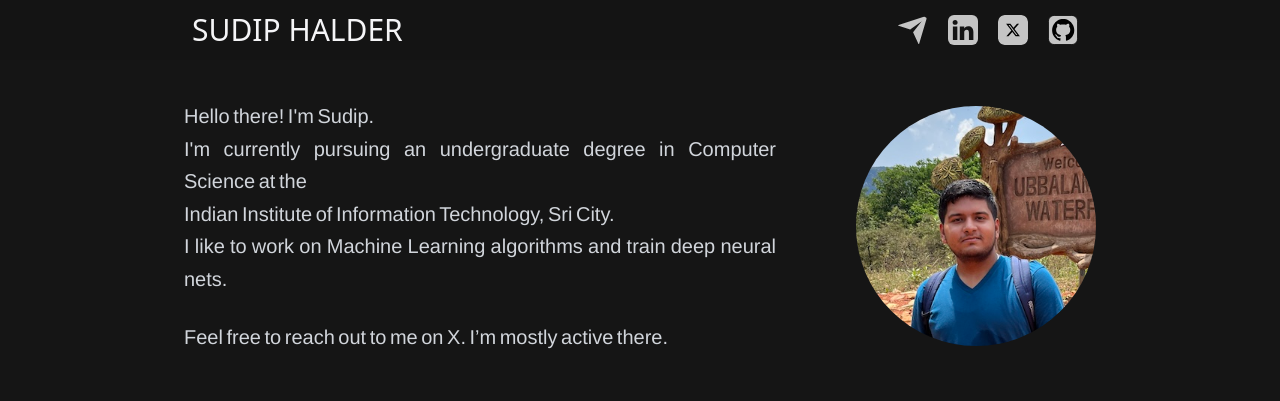
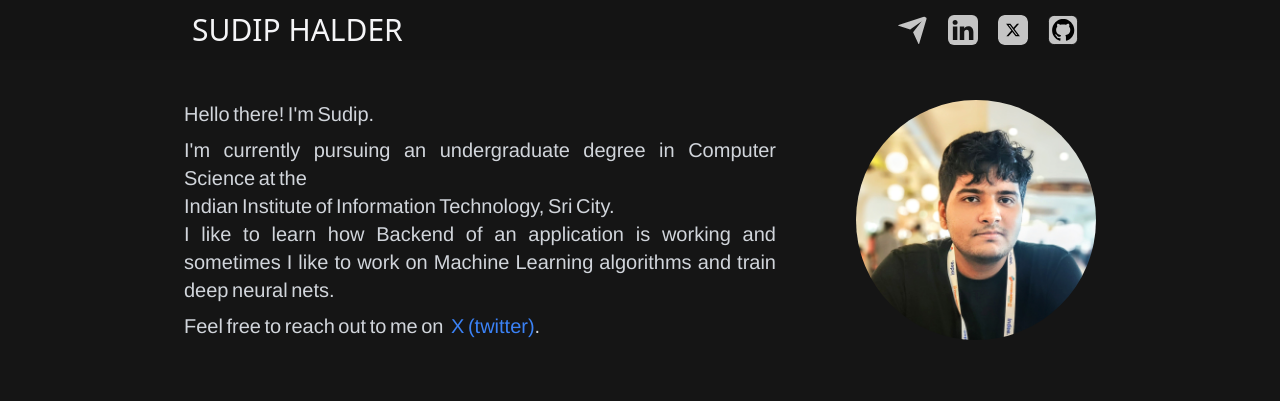
Before and after one commit to sudipme/mysite-frontend, a SvelteKit app: page / in a window 1280 px wide. Shown: the top 401 px of the page. Built offline with nearby package versions, Linux system fonts and the light colour scheme; no server answers.

Commit message:
changed profile picture, updated about paragraph spacing, changed twitter link

```diff
--- a/src/routes/+page.svelte
+++ b/src/routes/+page.svelte
@@ -15,7 +15,7 @@
 >
   <AboutMe />
   <Links />
-  <Updates />
+  <!-- <Updates /> -->
   <FeaturedProjects />
   <FeaturedArticles />
 </div>
--- a/src/routes/components/AboutMe.svelte
+++ b/src/routes/components/AboutMe.svelte
@@ -5,32 +5,30 @@
     id="about-me"
     class="max-w-[1400px] md:w-[75vw] flex flex-col flex-col-reverse md:flex-row md:justify-between items-center my-10 px-6 z-1"
 >
-    <p
+    <div
         class="md:pr-20 font-helvetica text-justify text-gray-300 text-md md:text-lg lg:text-xl"
     >
-        <span class="leading-relaxed"> Hello there! I'm Sudip. </span>
-        <br />
+        <p class="pb-2 font-helvetica text-justify text-gray-300 text-md md:text-lg lg:text-xl">Hello there! I'm Sudip.</p>
 
-        <span class="leading-relaxed hidden lg:inline-block">
+        <p class="hidden lg:inline-block font-helvetica text-justify text-gray-300 text-md md:text-lg lg:text-xl">
             I'm currently pursuing an undergraduate degree in Computer Science
             at the <br /> Indian Institute of Information Technology, Sri City.
-        </span>
+        </p>
 
-        <span class="leading-relaxed lg:hidden">
+        <p class="lg:hidden font-helvetica text-justify text-gray-300 text-md md:text-lg lg:text-xl">
             I'm currently pursuing an undergraduate degree in Computer Science
             at the Indian Institute of Information Technology, Sri City.
-        </span>
+        </p>
 
         <br />
-        <span class="leading-relaxed">
-            I like to work on Machine Learning algorithms and train deep neural
-            nets.
-        </span>
+        <p class="pb-2 font-helvetica text-justify text-gray-300 text-md md:text-lg lg:text-xl">
+            I like to learn how Backend of an application is working and
+            sometimes I like to work on Machine Learning algorithms and train
+            deep neural nets.
+        </p>
 
-        <br />
-        <br />
-        Feel free to reach out to me on X. I’m mostly active there.
-    </p>
+        <p class="font-helvetica text-justify text-gray-300 text-md md:text-lg lg:text-xl">Feel free to reach out to me on <a href="https://x.com/sudipxh" target="_blank" class="pl-1 text-blue-500 hover:text-gray-100">X (twitter)</a>.</p>
+    </div>
 
     <img
         src="/images/profile.jpeg"
--- a/src/routes/components/NavBar.svelte
+++ b/src/routes/components/NavBar.svelte
@@ -73,7 +73,7 @@
                 />
             </a>
             <a
-                href="https://x.com/sudiphl"
+                href="https://x.com/sudipxh"
                 target="_blank"
                 rel="noopener noreferrer"
                 class="m-1 rounded cursor-pointer"
```
Also changed, not shown: static/images/profile.jpeg.
